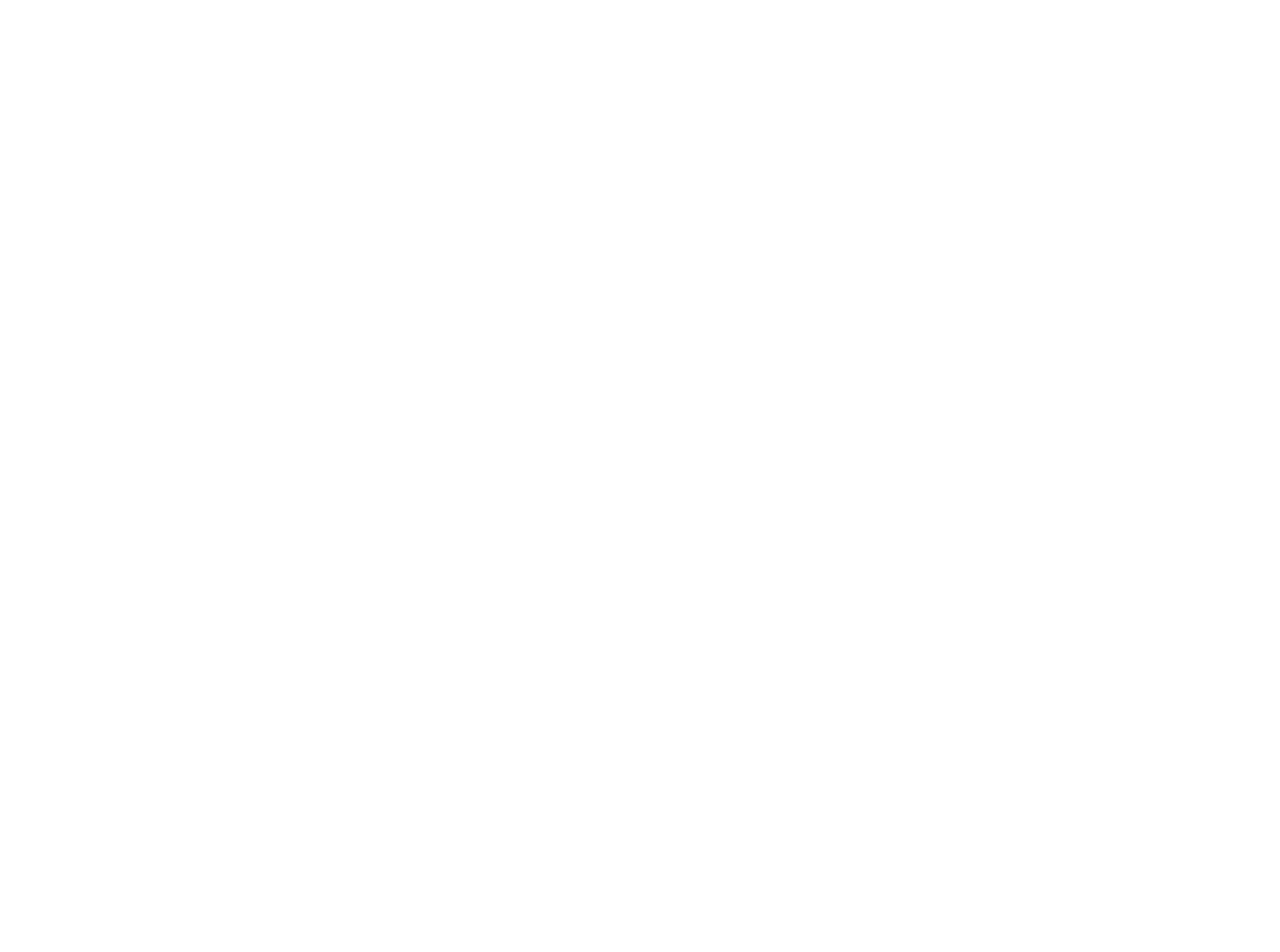
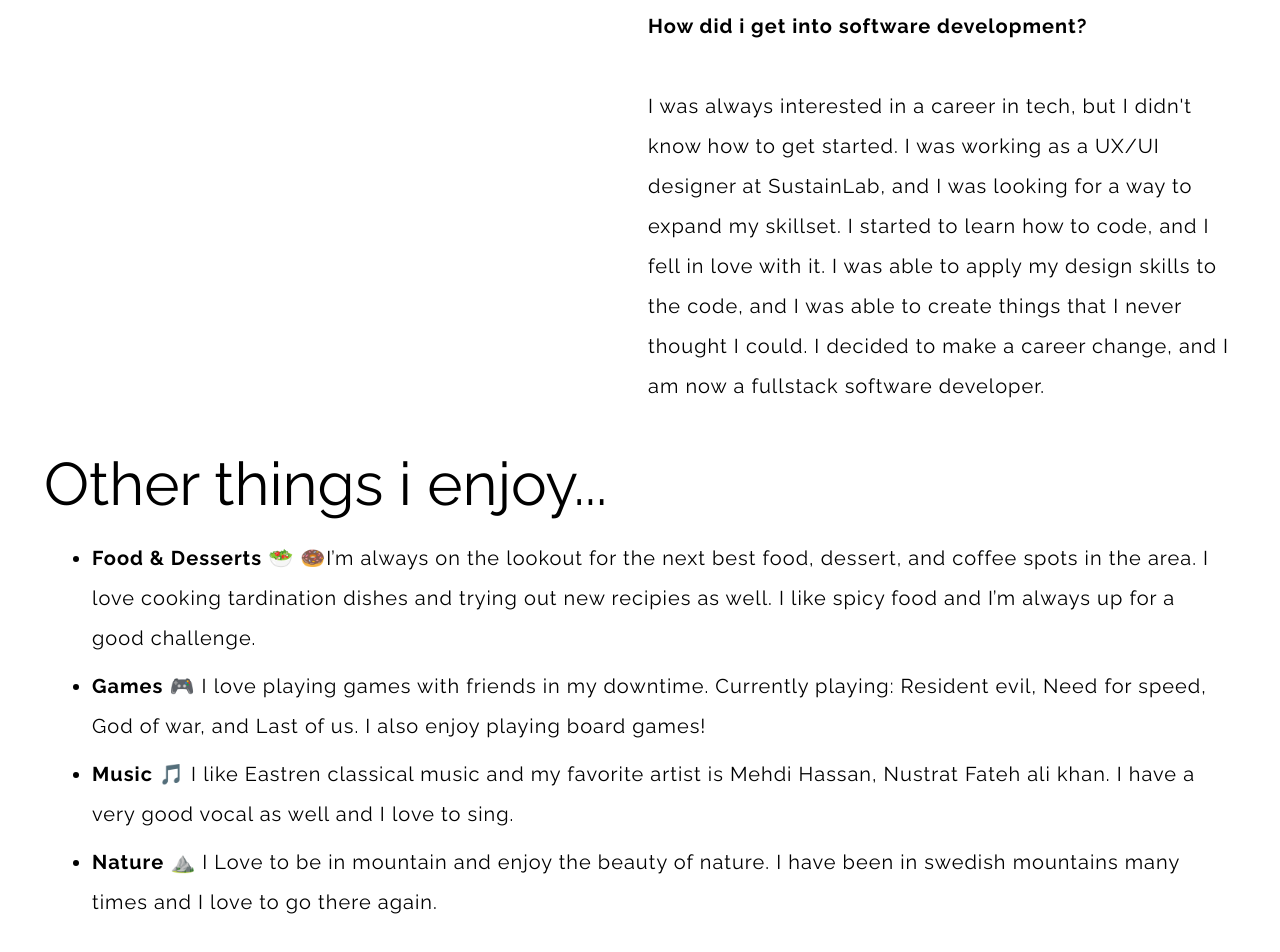
Before and after one commit to MuhammadUsmanMushtaq/portfolio-v2, a Next.js app: page /about in a window 1280 px wide. Shown: the part 1132-2084 px from the top of the page. Before the commit the page ends 1177 px from the top, so only its background shows below. Built offline with nearby package versions, Linux system fonts and the light colour scheme.

Commit message:
project page and sub route added

```diff
--- a/pages/about.jsx
+++ b/pages/about.jsx
@@ -5,25 +5,45 @@
   return (
     <div className='p-6 flex flex-wrap gap-4 md:justify-center  m-auto  max-w-[1240px]'>
       <div className='py-4 md:flex-1 '>
-        <Image
-          src='/starwars_SWAPI.png'
-          width={540}
-          height={600}
-          objectFit='cover'
-        />
+        <Image src='/about.jpg' width={540} height={600} objectFit='cover' />
       </div>
       <div className='md:flex-1 py-4'>
-        <h1 className='text-3xl'>Hi there, I'am Usman</h1>
+        <h1 className='text-3xl  md:text-6xl'>Hi there, I'am Usman</h1>
         <p className='py-4 text-xl tracking-wider leading-loose'>
-          Lorem, ipsum dolor sit amet consectetur adipisicing elit. Maiores
-          incidunt nostrum aliquid mollitia animi odit quae distinctio est
-          eligendi? Ipsa nihil quia aut fugiat consequuntur excepturi voluptate
-          deserunt quo possimus? Lorem, ipsum dolor sit amet consectetur
-          adipisicing elit. <br />
+          I am a fullstack software developer based in stockholm with a passion
+          for building web and mobile applications. I have a strong background
+          in designing and I am open to new challenges. I am a fast learner and
+          I am always looking for new opportunities to learn and grow.
           <br />
-          Magnam ratione facilis dicta reiciendis dolore impedit deleniti,
-          eveniet ullam sunt, quas et doloremque nostrum nesciunt odio, vitae
-          corrupti? Aut, quidem repudiandae.
+          <br />
+          Growing up, whenever someone asked me what my dream was, I would
+          always say, “I want to be an artist”. I was constantly immersed in
+          creative activities - writing poetries, lyrics, designing, and
+          daydreaming about what I could create next. While in the midst of all
+          that, technology started to become a big part of my life as well, and
+          my interest in the constantly evolving digital world continued to
+          grow. <br />
+          <br />
+          Previously, I worked as an UX/UI developer at SustainLab. My
+          experiences in that role have sharpened my skills in digital design,
+          working in a fast paced, high-pressure environment, empathizing with
+          people, doing research and analysis, identifying goals and needs, and
+          efficiently finding solutions to a broad variety of problems and user
+          pain points.
+          <br />
+          <br />
+          <span className='font-bold'>
+            {' '}
+            How did i get into software development?
+          </span>
+          <br />
+          <br />I was always interested in a career in tech, but I didn't know
+          how to get started. I was working as a UX/UI designer at SustainLab,
+          and I was looking for a way to expand my skillset. I started to learn
+          how to code, and I fell in love with it. I was able to apply my design
+          skills to the code, and I was able to create things that I never
+          thought I could. I decided to make a career change, and I am now a
+          fullstack software developer.
         </p>
       </div>
       <div className='max-w-[1240px] flex flex-col'>
@@ -32,17 +52,26 @@
           <li className=' m-2'>
             <span className='font-bold'>Food & Desserts</span> 🥗 🍩I’m always
             on the lookout for the next best food, dessert, and coffee spots in
-            the DMV area. I love taking and editing photos of places I visit and
-            food that I eat
+            the area. I love cooking tardination dishes and trying out new
+            recipies as well. I like spicy food and I’m always up for a good
+            challenge.
           </li>
           <li className=' m-2'>
             <span className='font-bold'>Games</span> 🎮 I love playing games
-            with friends in my downtime. Currently playing: Call of Duty: Modern
-            Warfare, League of Legends, Stardew Valley, and Overwatch. I also
-            enjoy playing board games!
+            with friends in my downtime. Currently playing: Resident evil, Need
+            for speed, God of war, and Last of us. I also enjoy playing board
+            games!
           </li>
-          <li className=' m-2'></li>
-          <li className=' m-2'></li>
+          <li className=' m-2'>
+            <span className='font-bold'>Music</span> 🎵 I like Eastren classical
+            music and my favorite artist is Mehdi Hassan, Nustrat Fateh ali
+            khan. I have a very good vocal as well and I love to sing.
+          </li>
+          <li className=' m-2'>
+            <span className='font-bold'>Nature</span> ⛰️ I Love to be in
+            mountain and enjoy the beauty of nature. I have been in swedish
+            mountains many times and I love to go there again.
+          </li>
         </ul>
       </div>
     </div>
--- a/pages/work.jsx
+++ b/pages/work.jsx
@@ -1,5 +1,6 @@
 import React from 'react';
 import Image from 'next/image';
+import Link from 'next/link';
 import Hero from '../components/Hero';
 import Navbar from '../components/Navbar';
 
@@ -25,7 +26,7 @@
             A star war characters information search app and it uses SWAPI API
           </p>
           <button className='px-12 py-4 border-solid border-2 rounded border-blue-600 font-bold text-blue-600 hover:bg-blue-600 hover:text-[#FFF]'>
-            read more
+            <Link href='/work/starwars'>Read more</Link>
           </button>
         </div>
       </div>
@@ -45,7 +46,7 @@
             A star war characters information search app and it uses SWAPI API
           </p>
           <button className='px-12 py-4 border-solid border-2 rounded border-blue-600 font-bold text-blue-600 hover:bg-blue-600 hover:text-[#FFF]'>
-            read more
+            <Link href='/work/starwars'>Read more</Link>
           </button>
         </div>
       </div>
--- /dev/null
+++ b/pages/work/starwars.jsx
@@ -0,0 +1,78 @@
+import React from 'react';
+import Image from 'next/image';
+import Link from 'next/link';
+
+const starwars = () => {
+  return (
+    <div className='  m-auto p-4'>
+      <h1 className='text-4xl  m-auto text-center py-10 '>Star Wars SWAPI</h1>
+      <div className='flex justify-center items-center flex-wrap  bg-blue-100 max-w-[1240px] m-auto p-6  mb-6'>
+        <div className=' '>
+          <Image
+            src='/starwars_SWAPI.png'
+            alt='starwars'
+            width={900}
+            height={760}
+            objectFit='cover'
+          />
+        </div>
+        <p className='max-w-[800px] text-center m-auto py-4 text-xl tracking-wider leading-loose'>
+          Lorem ipsum dolor sit amet, consectetur adipisicing elit. Quidem
+          laborum porro omnis ea vero laboriosam tenetur illo iure possimus.
+          Iste, porro tenetur voluptas deserunt architecto accusamus maxime
+          alias odio impedit error ipsam earum aspernatur eaque provident id
+          nulla, eveniet rem ab labore fugiat optio et.
+        </p>
+      </div>
+
+      <h1 className='text-3xl py-6 text-center'>Project Overview</h1>
+      <div className='flex flex-wrap md:justify-between bg-blue-100 max-w-[1240px] m-auto p-6'>
+        <div className='md:w-[480px]'>
+          <h2 className=' py-2 text-1xl uppercase tracking-wider font-bold'>
+            Challenge
+          </h2>
+          <p className='text-xl tracking-wider leading-loose mb-4'>
+            Lorem ipsum dolor sit amet consectetur adipisicing elit. Doloribus
+            esse veniam sit repudiandae tenetur dolorem nobis sapiente magnam
+            quisquam? Consequuntur dolorum modi qui fuga mollitia.
+          </p>
+        </div>
+
+        <div className='md:w-[480px] '>
+          <h2 className='py-2 text-1xl uppercase tracking-wider font-bold'>
+            tools
+          </h2>
+          <p className='flex flex-col flex-wrap  text-xl tracking-wider leading-loose mb-4'>
+            <span>HTML</span>
+            <span>CSS</span>
+            <span>Javascript</span>
+            <span>React</span>
+            <span>SWAPI API</span>
+          </p>
+        </div>
+        <div className='md:w-[480px] -order-1 md:order-none'>
+          <h2 className='py-2 text-1xl uppercase tracking-wider font-bold'>
+            solution
+          </h2>
+          <p className='text-xl tracking-wider leading-loose '>
+            Lorem ipsum dolor sit amet consectetur adipisicing elit. Doloribus
+            esse veniam sit repudiandae tenetur dolorem nobis sapiente magnam
+            quisquam? Consequuntur dolorum modi qui fuga mollitia.
+          </p>
+        </div>
+        <div className='flex justify-center gap-4 items-center m-auto py-6 md:w-[480px]'>
+          <button className='px-6 py-2 border-solid border-2 uppercase tracking-wider rounded border-blue-600 font-bold text-blue-600 hover:bg-blue-600 hover:text-[#FFF]'>
+            <Link href='https://starwars-swapi-usman.netlify.app/'>
+              Live demo
+            </Link>
+          </button>
+          <button className='px-6 py-2 border-solid border-2 uppercase tracking-wider rounded border-blue-600 font-bold text-blue-600 hover:bg-blue-600 hover:text-[#FFF]'>
+            <Link href='https://starwars-swapi-usman.netlify.app/'>github</Link>
+          </button>
+        </div>
+      </div>
+    </div>
+  );
+};
+
+export default starwars;
```
Also changed, not shown: public/about.jpg (added), 1 other file (tests, documents, lock files or other folders).
